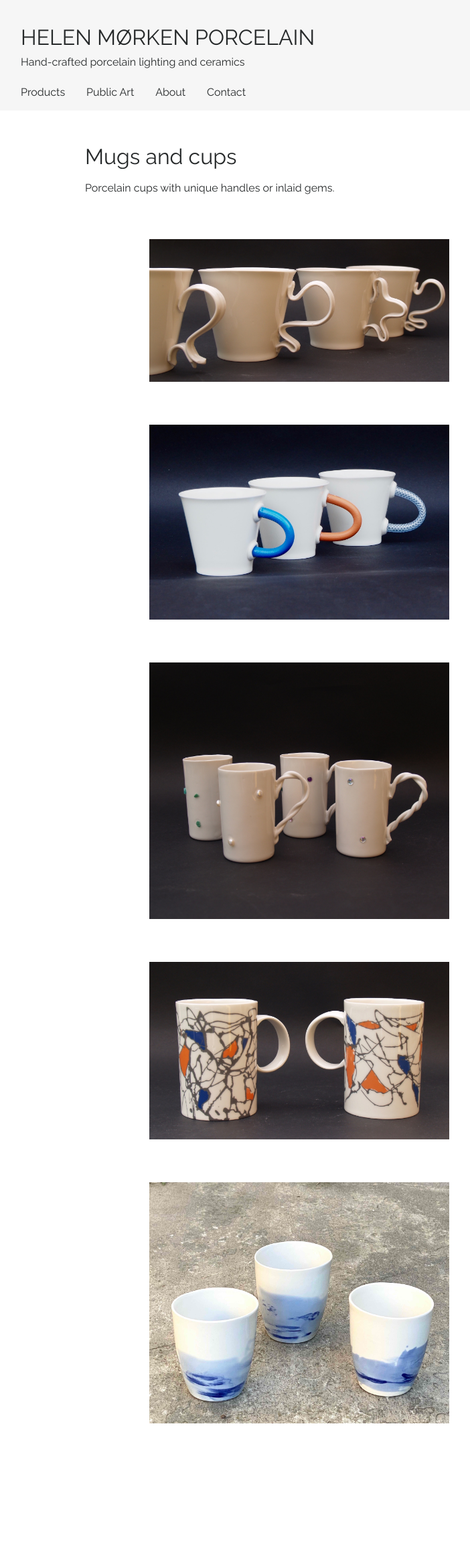
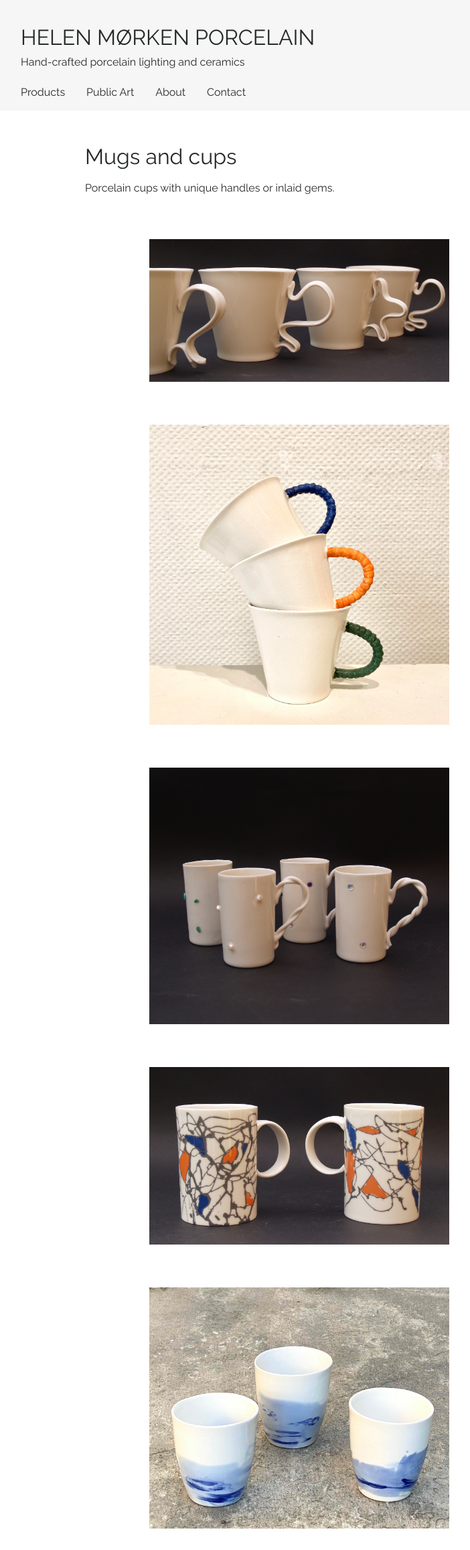
Before and after one commit to rebekkjm/helenmorkenno, a Jekyll site: the page built from _products/mugs.md, in a window 1280 px wide. Shown: the whole page at 67% size, without its empty margins (193-895 px from the left). Built offline with Jekyll 4.4.1, drawn with Linux system fonts in a browser that asks for light colours; before the commit the page ends 2157 px from its top, so only the background shows below that.

Commit message:
Update mugs.md

```diff
--- a/_products/mugs.md
+++ b/_products/mugs.md
@@ -9,7 +9,7 @@ Porcelain cups with unique handles or inlaid gems.
 
 ![Porcelain mugs with squiggly handles]({{ site.github.url }}/img/Mugs1.jpg)
 
-![Porcelain mugs with rubber handles in various colours]({{ site.github.url }}/img/Mugs4.jpg)
+![Porcelain mugs with handles in various colours]({{ site.github.url }}/img/Mugs7.jpg)
 
 ![Small bejeweled porcelain mugs with twirled handles]({{ site.github.url }}/img/Mugs2.jpg)
 
```
